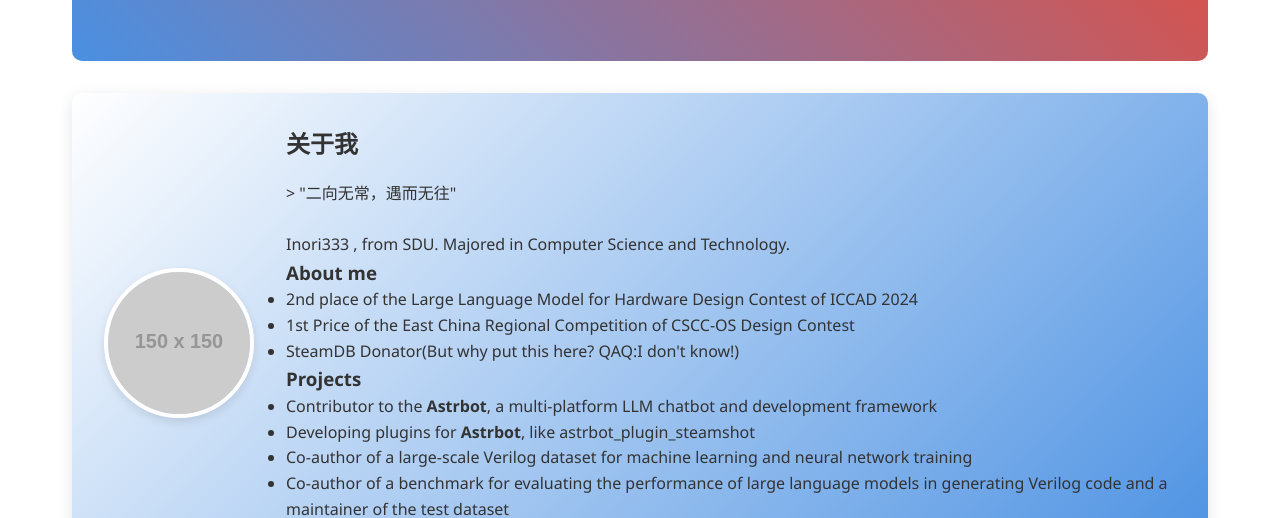
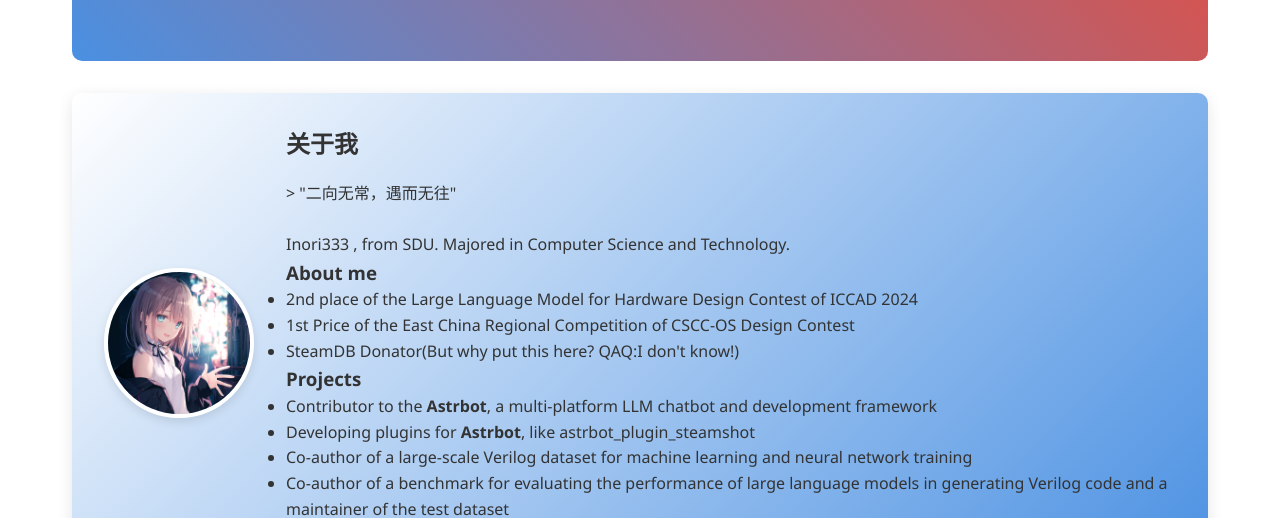
Before and after one commit to inori-3333/inori-3333.github.io, a plain HTML site: page index.html in a window 1280 px wide. Shown: the part 290-808 px from the top of the page. Drawn offline with Linux system fonts and the light colour scheme; placeholder pictures from the web are drawn by us.

Commit message:
ver1.0.1

```diff
--- a/index.html
+++ b/index.html
@@ -223,7 +223,7 @@
         </section>
 
         <section class="self-intro">
-            <img src="https://via.placeholder.com/150" alt="个人头像" class="avatar">
+            <img src="ava.jpg" alt="个人头像" class="avatar">
             <div class="intro-content">
                 <h2>关于我</h2>
                 <p class="bio">
```
Also changed, not shown: ava.jpg (added).
